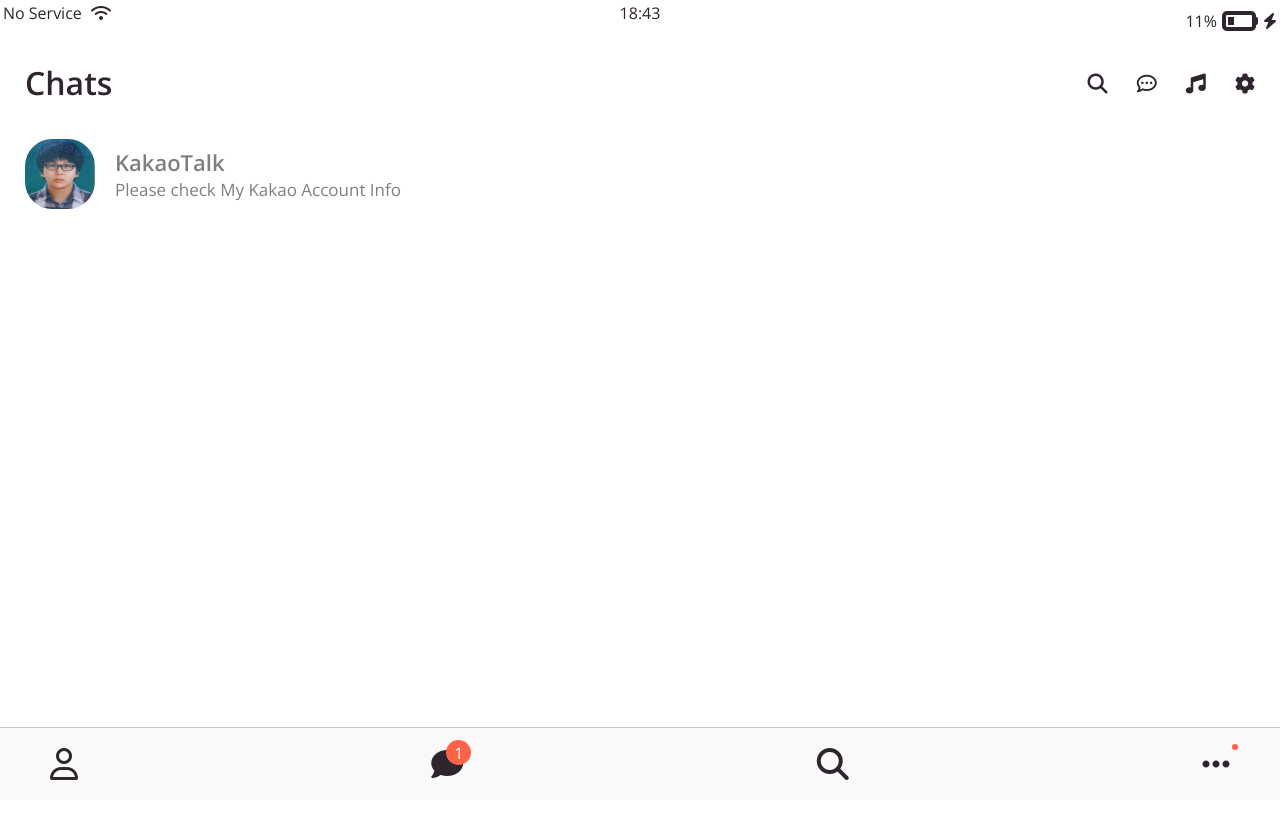
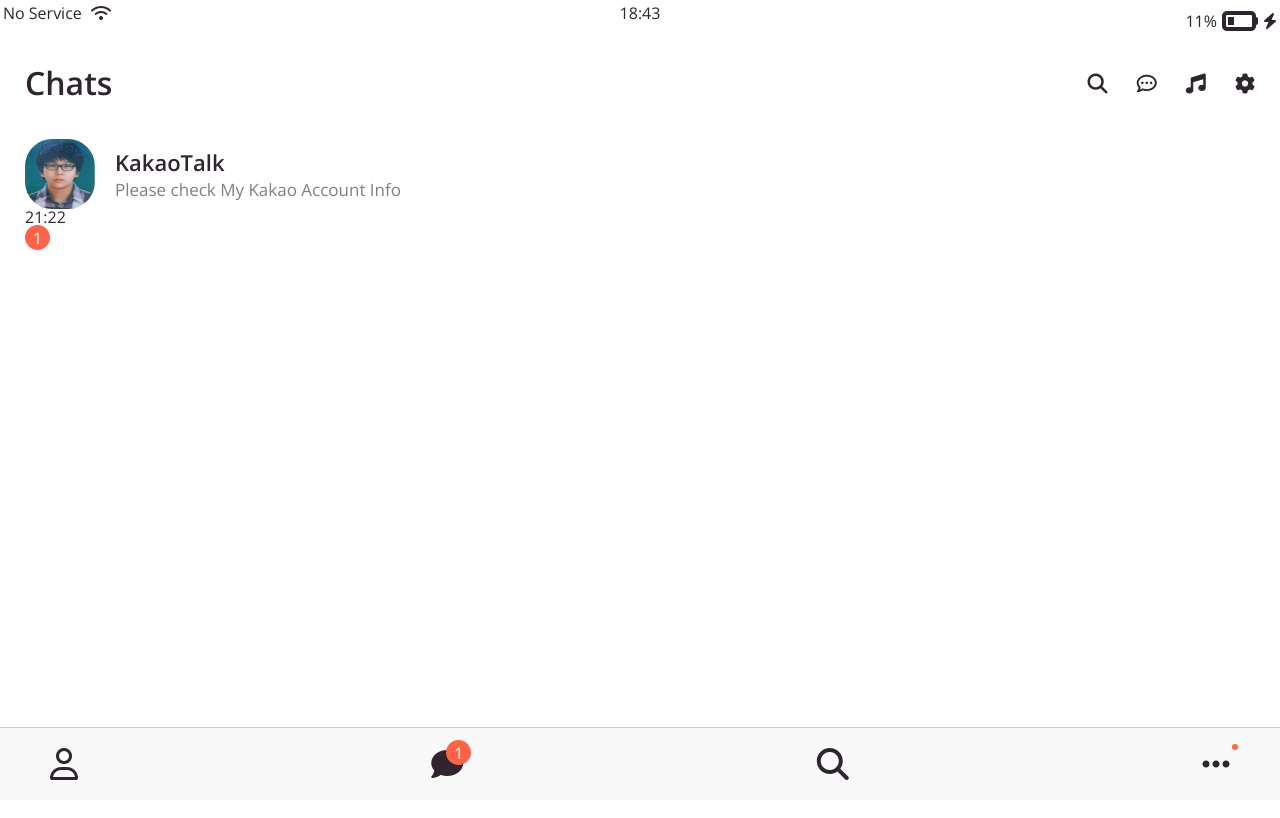
Before and after one commit to devheyheyhihi/kakao_clone_coding, a plain HTML site: page chats.html in a window 1280 px wide. Shown: the top 818 px of the page. Drawn offline with nearby package versions, Linux system fonts and the light colour scheme.

Commit message:
Create badge.css Update code

```diff
--- a/chats.html
+++ b/chats.html
@@ -47,6 +47,11 @@
             </h4>
           </div>
         </div>
+
+        <div class="user-component__column-row">
+          <span class="user-component__time">21:22</span>
+          <span class="badge">1</span>
+        </div>
       </div>
     </main>
 
@@ -59,7 +64,7 @@
         </li>
         <li class="nav__link">
           <a class="nav__a" href="chats.html">
-            <span class="nav__notification">1</span>
+            <span class="nav__notification badge">1</span>
             <i class="fas fa-comment fa-2x"></i>
           </a>
         </li>
--- /dev/null
+++ b/css/components/badge.css
@@ -0,0 +1,10 @@
+.badge {
+  display: flex;
+  justify-content: center;
+  align-items: center;
+  width: 25px;
+  height: 25px;
+  border-radius: 12.5px;
+  background-color: tomato;
+  color: white;
+}
--- a/css/styles.css
+++ b/css/styles.css
@@ -7,6 +7,7 @@
 @import "components/nav-bar.css";
 @import "components/screen-header.css";
 @import "components/user-component.css";
+@import "components/badge.css";
 
 /*Screens*/
 @import "screens/login.css";
```
